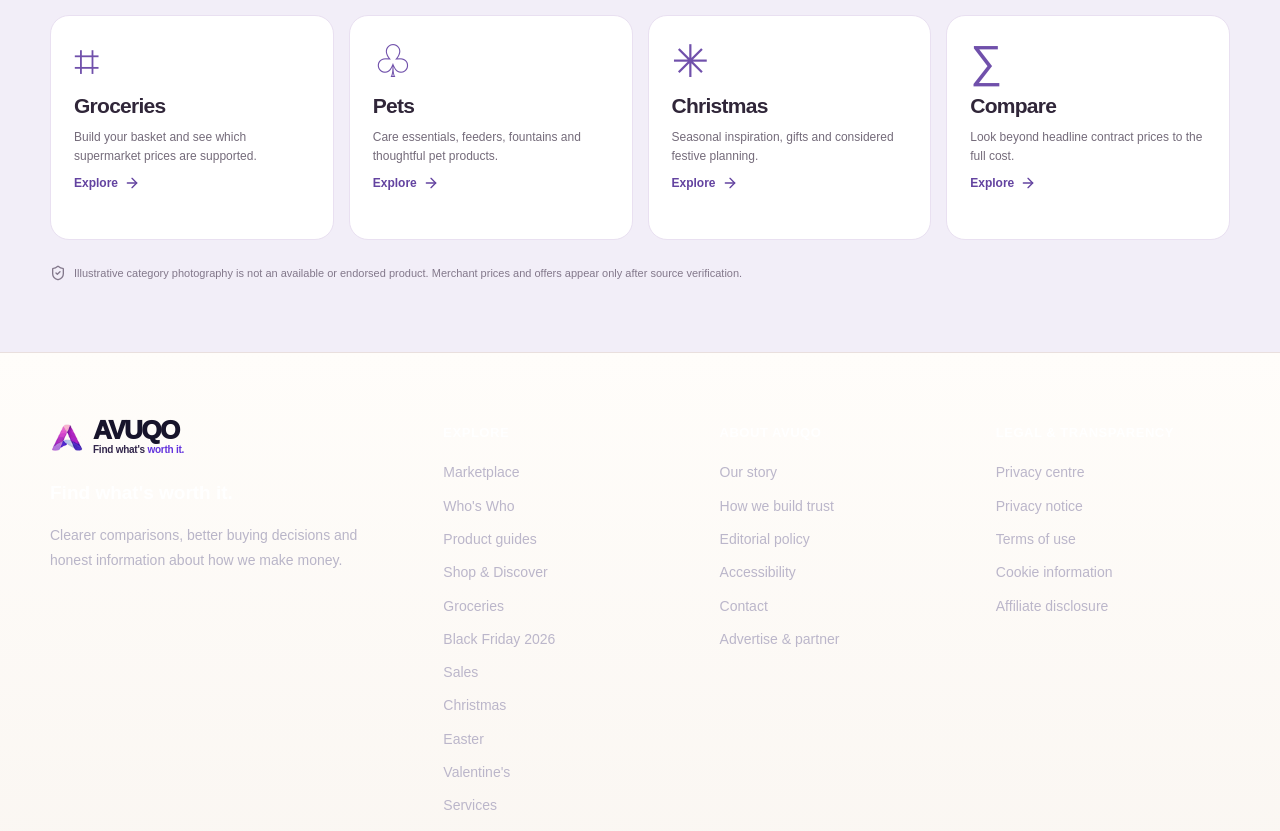
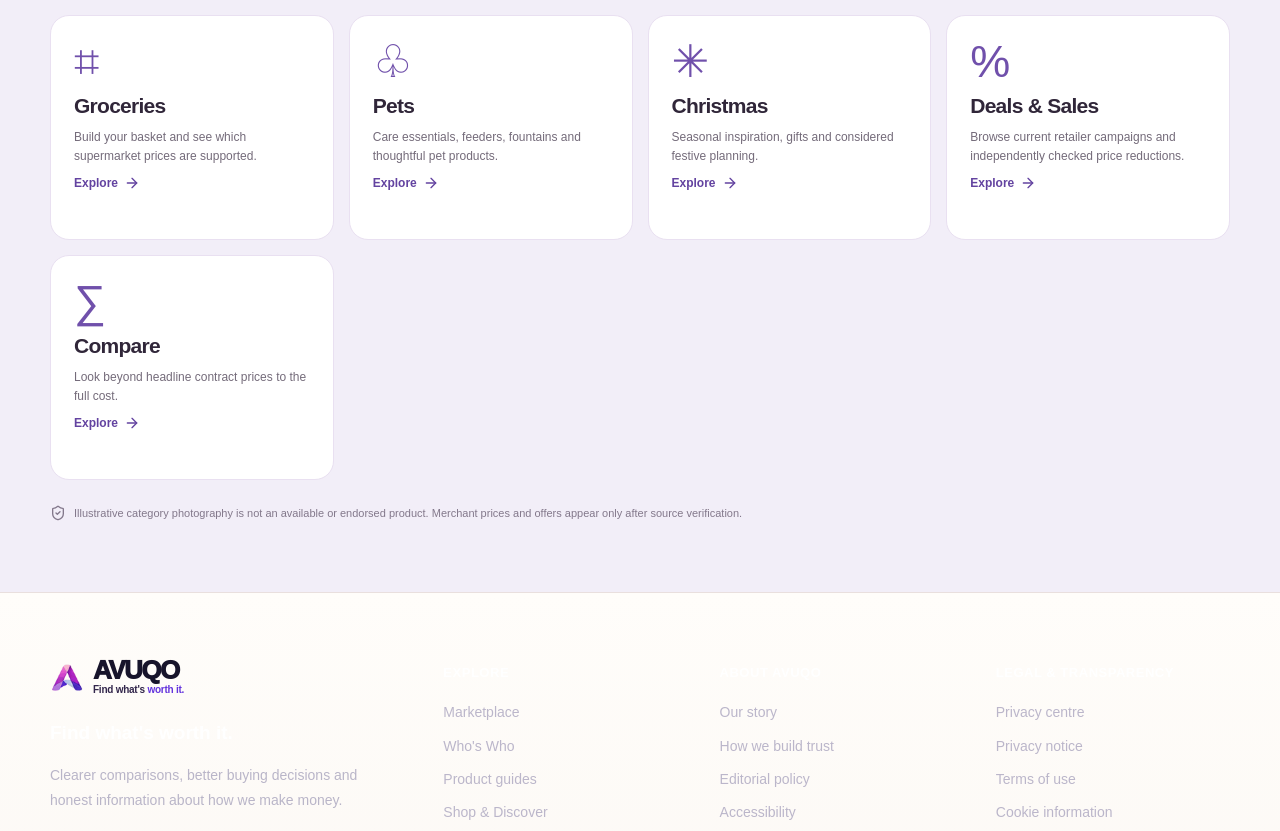
Before and after one commit to crkian/AVUQO, a Next.js app: page /categories in a window 1280 px wide. Shown: the part 5078-5909 px from the top of the page. Built offline with nearby package versions, Linux system fonts and the light colour scheme; no server answers; the database is empty.

Commit message:
Add prominent Sales route to the main category directory

```diff
--- a/app/categories/page.tsx
+++ b/app/categories/page.tsx
@@ -25,6 +25,7 @@ const journeys=[
  {label:"Groceries",href:"/groceries",summary:"Build your basket and see which supermarket prices are supported.",symbol:"⌗"},
  {label:"Pets",href:"/pets",summary:"Care essentials, feeders, fountains and thoughtful pet products.",symbol:"♧"},
  {label:"Christmas",href:"/christmas",summary:"Seasonal inspiration, gifts and considered festive planning.",symbol:"✳"},
+ {label:"Deals & Sales",href:"/sales",summary:"Browse current retailer campaigns and independently checked price reductions.",symbol:"%"},
  {label:"Compare",href:"/compare",summary:"Look beyond headline contract prices to the full cost.",symbol:"∑"}
 ];
 export default function CategoriesPage(){return <main className={styles.page}>
```
